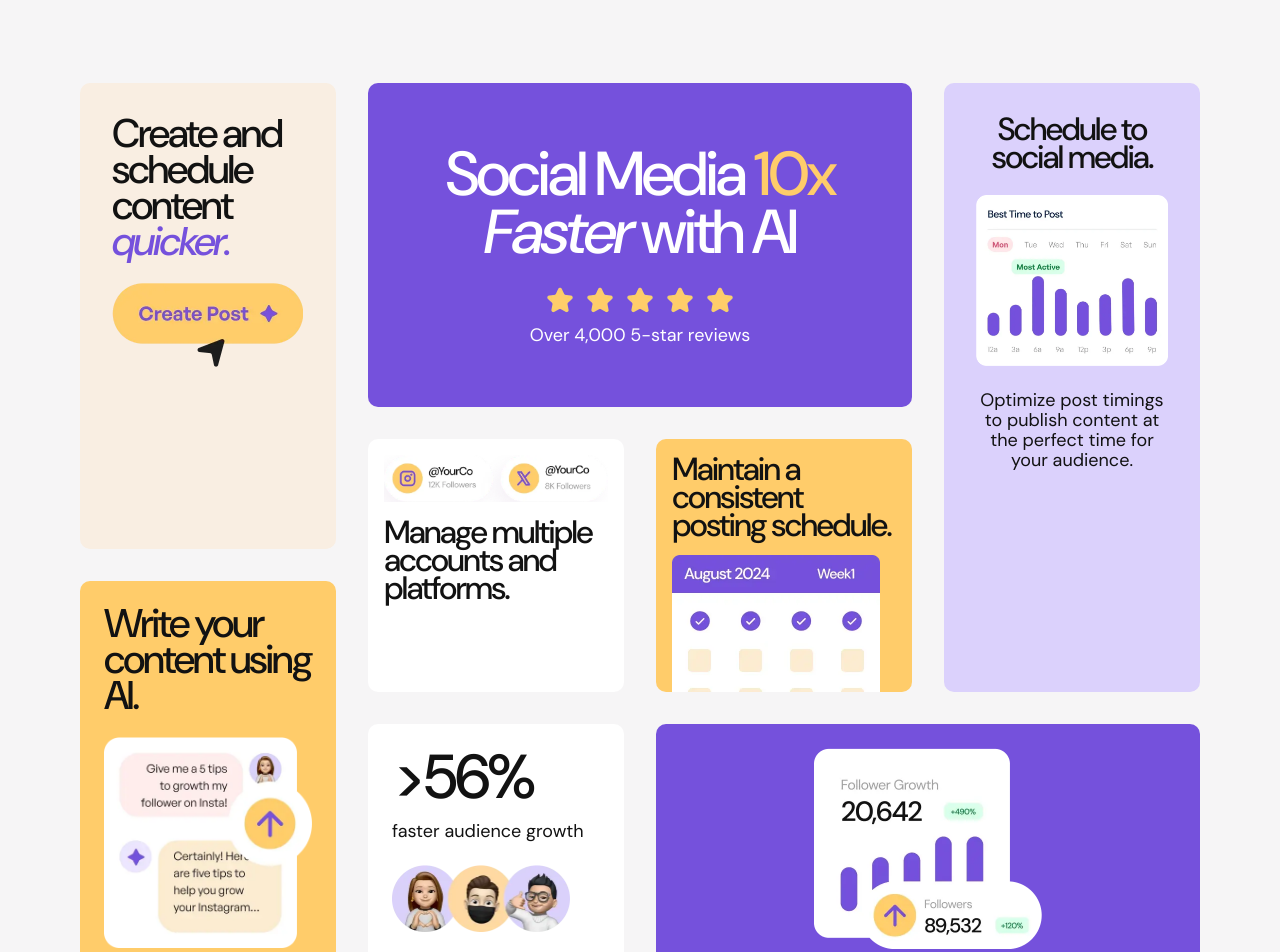
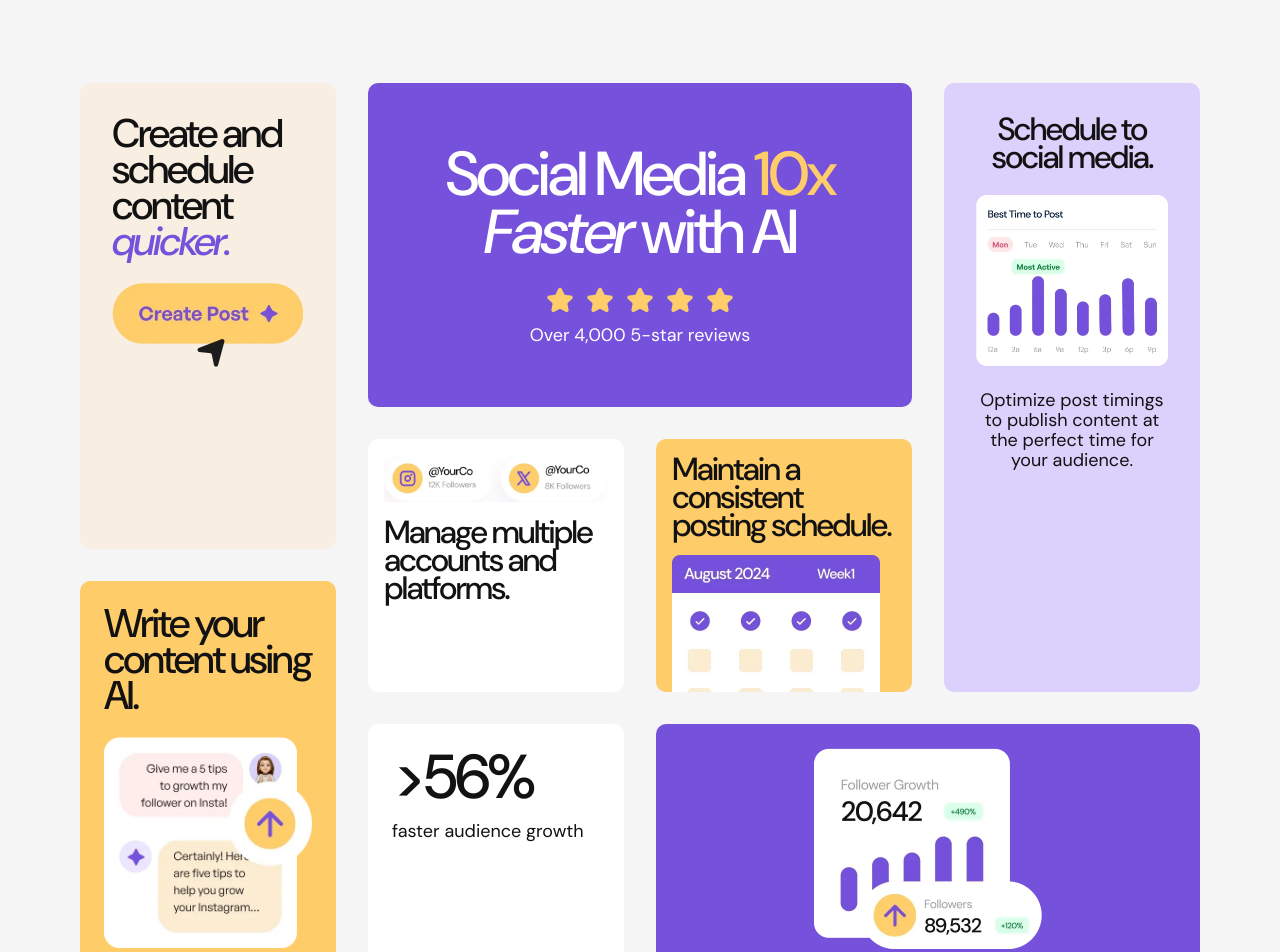
Before and after one commit to Arsalan2078/bento-grid, a React (Vite) app: page / in a window 1280 px wide. Shown: the top 952 px of the page. Built offline with nearby package versions, Linux system fonts and the light colour scheme.

Commit message:
style complete

```diff
--- a/src/components/sections/SectionAudienceGrowth/index.module.css
+++ b/src/components/sections/SectionAudienceGrowth/index.module.css
@@ -1,14 +1,21 @@
 .section {
   display: flex;
   flex-direction: column;
+  justify-content: space-between;
   gap: 1.5rem;
 
-  height: inherit;
   padding: 1.5rem;
 
   & > h2 {
     display: flex;
     flex-direction: column;
-    gap: calc(15 / 16 * 1rem)
+    gap: calc(15 / 16 * 1rem);
   }
 }
+
+@container bento-cell (min-width: calc(444 / 16 * 1rem)) {
+  .section {
+    flex-direction: row;
+    align-items: center;
+  }
+}
```
